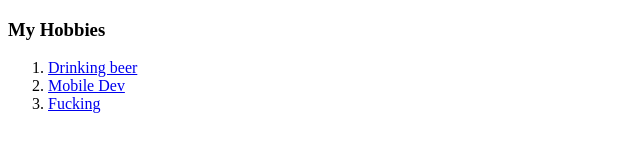
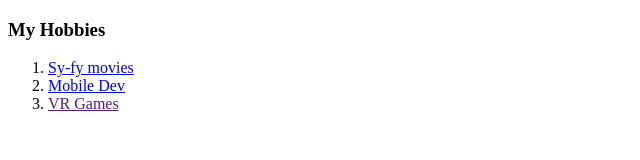
Before and after one commit to jamesingreersc/cv, a plain HTML site: page hobbies.html in a window 1280 px wide. Shown: the full height of the page, 0-640 px from the left. Drawn offline with Linux system fonts and the light colour scheme.

Commit message:
Update hobbies.html
typo

```diff
--- a/hobbies.html
+++ b/hobbies.html
@@ -9,9 +9,9 @@
 <body>
     <H3>My Hobbies</H3>
     <ol>
-        <li><a href="https://en.wikipedia.org/wiki/Beer">Drinking beer</a></li>
+        <li><a href="https://en.wikipedia.org/wiki/Beer">Sy-fy movies</a></li>
         <li><a href="https://twitter.com/mobile__dev">Mobile Dev</a></li>
-        <li><a href="https://pronhub.com">Fucking</a> </li>
+        <li><a href="">VR Games</a> </li>
     </ol>
 </body>
 
```
